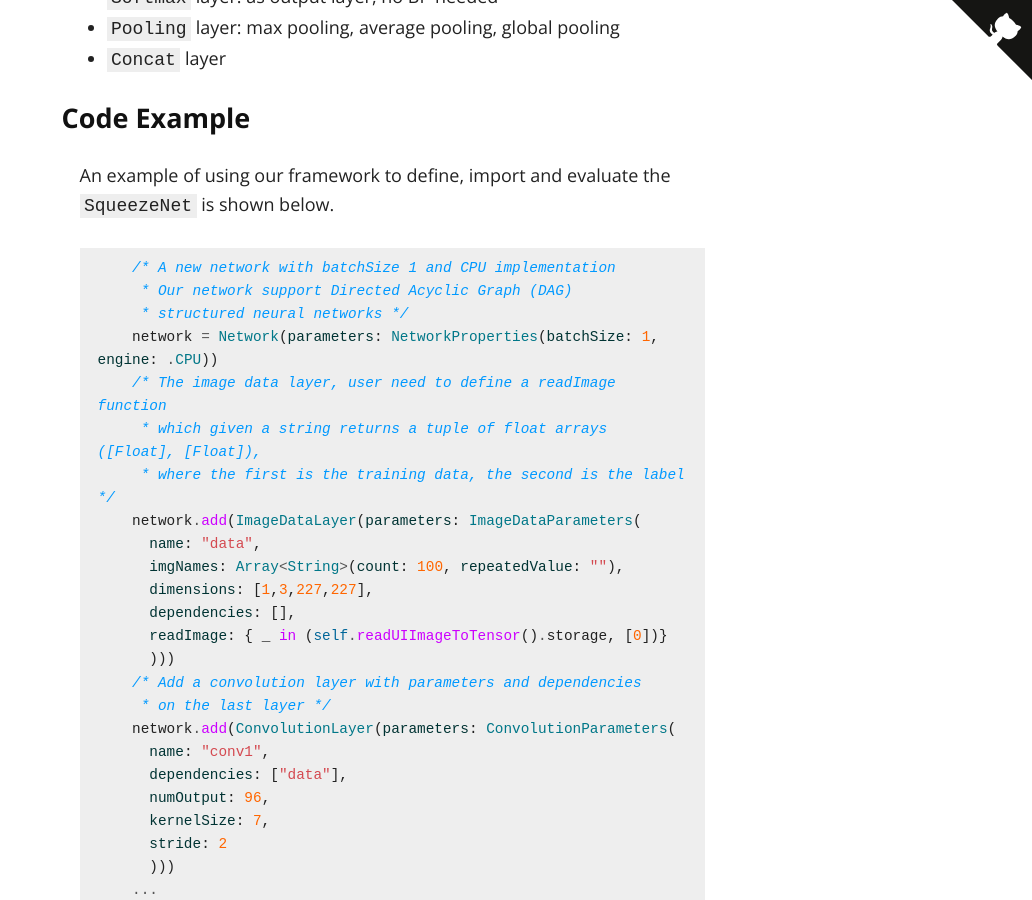
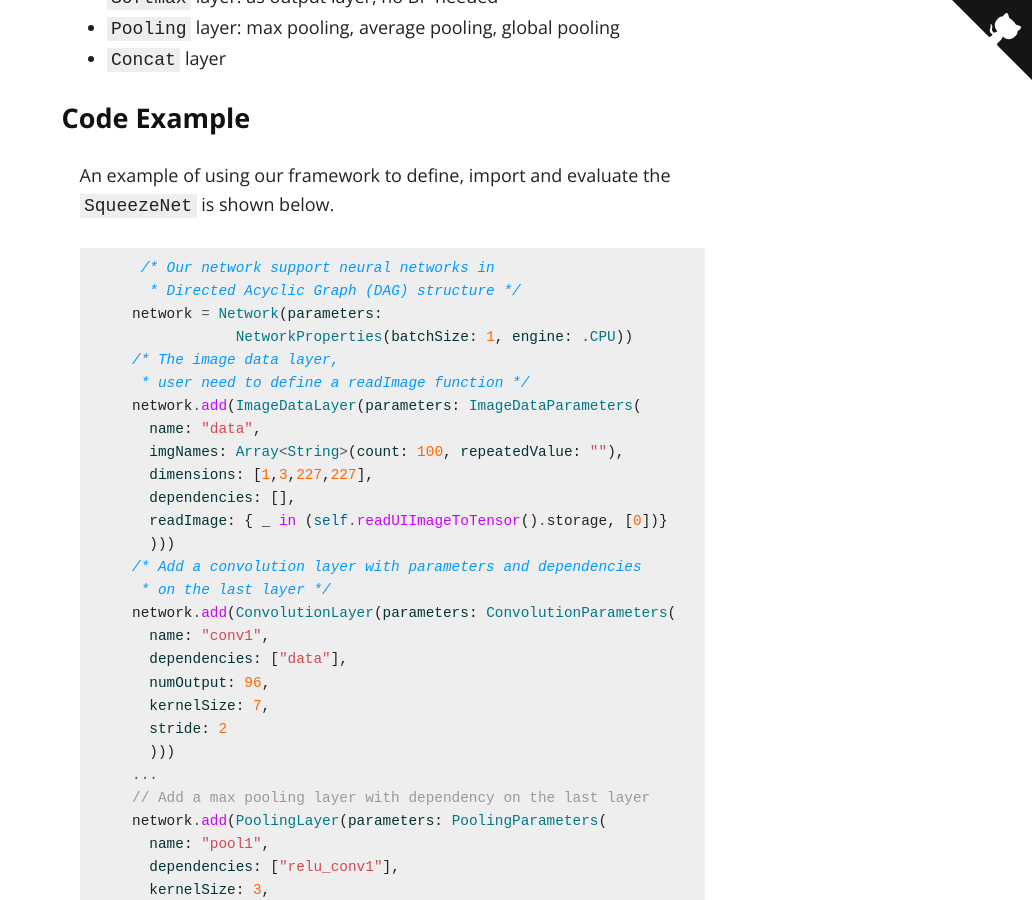
Before and after one commit to codinfox/espresso, a Jekyll site: the page built from index.md, in a window 1280 px wide and 900 px high, scrolled down 8263 px. Shown: the whole window, without its empty margins (248-1280 px from the left). Built offline with Jekyll 4.4.1, drawn with Linux system fonts in a browser that asks for light colours; nearby versions of some CDN libraries.

Commit message:
Code formatting

````diff
--- a/index.md
+++ b/index.md
@@ -112,13 +112,12 @@ To achieve this, we implemented
 An example of using our framework to define, import and evaluate the `SqueezeNet` is shown below.
 
 ```swift
-    /* A new network with batchSize 1 and CPU implementation
-     * Our network support Directed Acyclic Graph (DAG)
-     * structured neural networks */
-    network = Network(parameters: NetworkProperties(batchSize: 1, engine: .CPU))
-    /* The image data layer, user need to define a readImage function
-     * which given a string returns a tuple of float arrays ([Float], [Float]),
-     * where the first is the training data, the second is the label */
+     /* Our network support neural networks in
+      * Directed Acyclic Graph (DAG) structure */
+    network = Network(parameters:
+                NetworkProperties(batchSize: 1, engine: .CPU))
+    /* The image data layer,
+     * user need to define a readImage function */
     network.add(ImageDataLayer(parameters: ImageDataParameters(
       name: "data",
       imgNames: Array<String>(count: 100, repeatedValue: ""),
````
